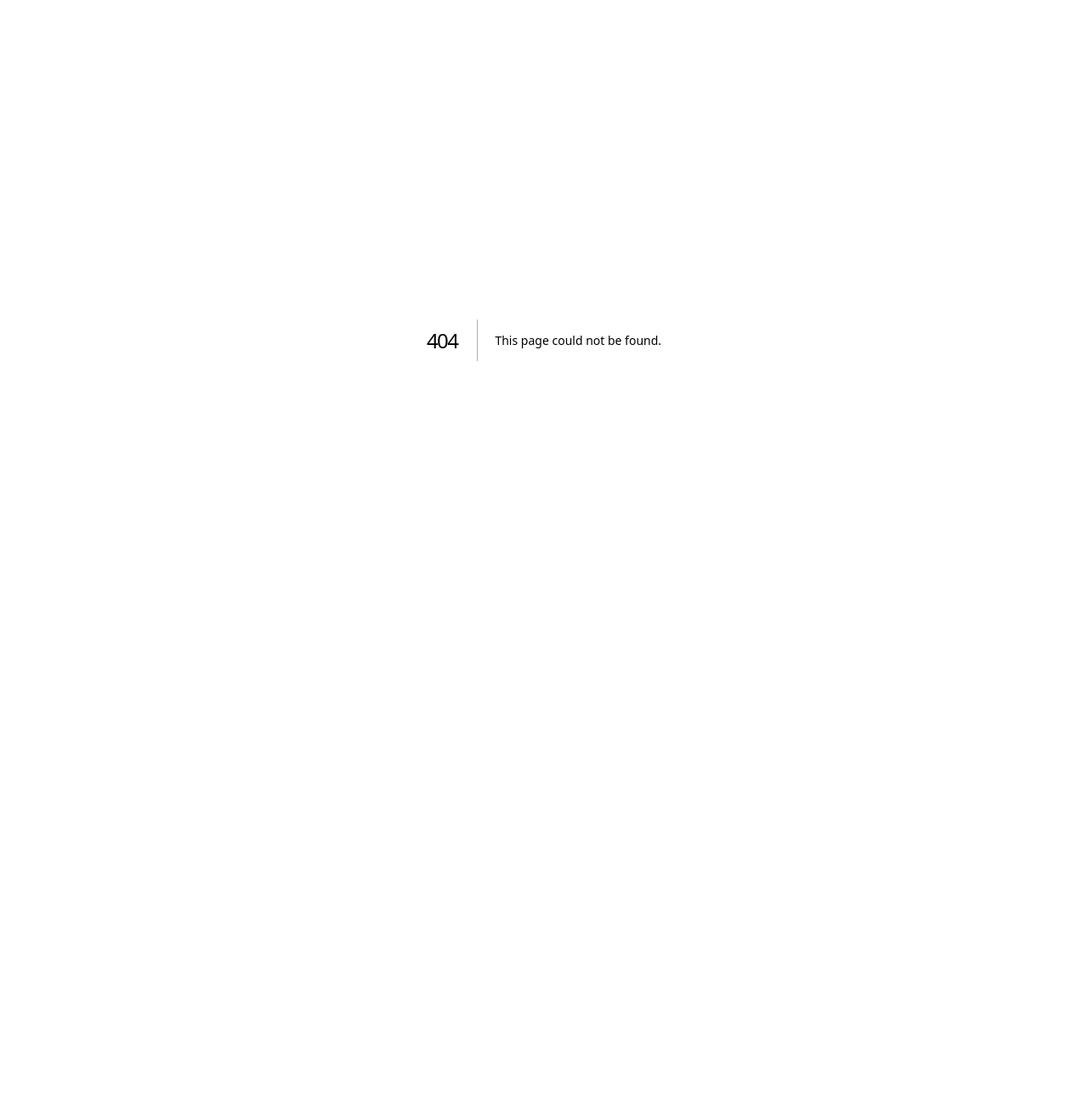
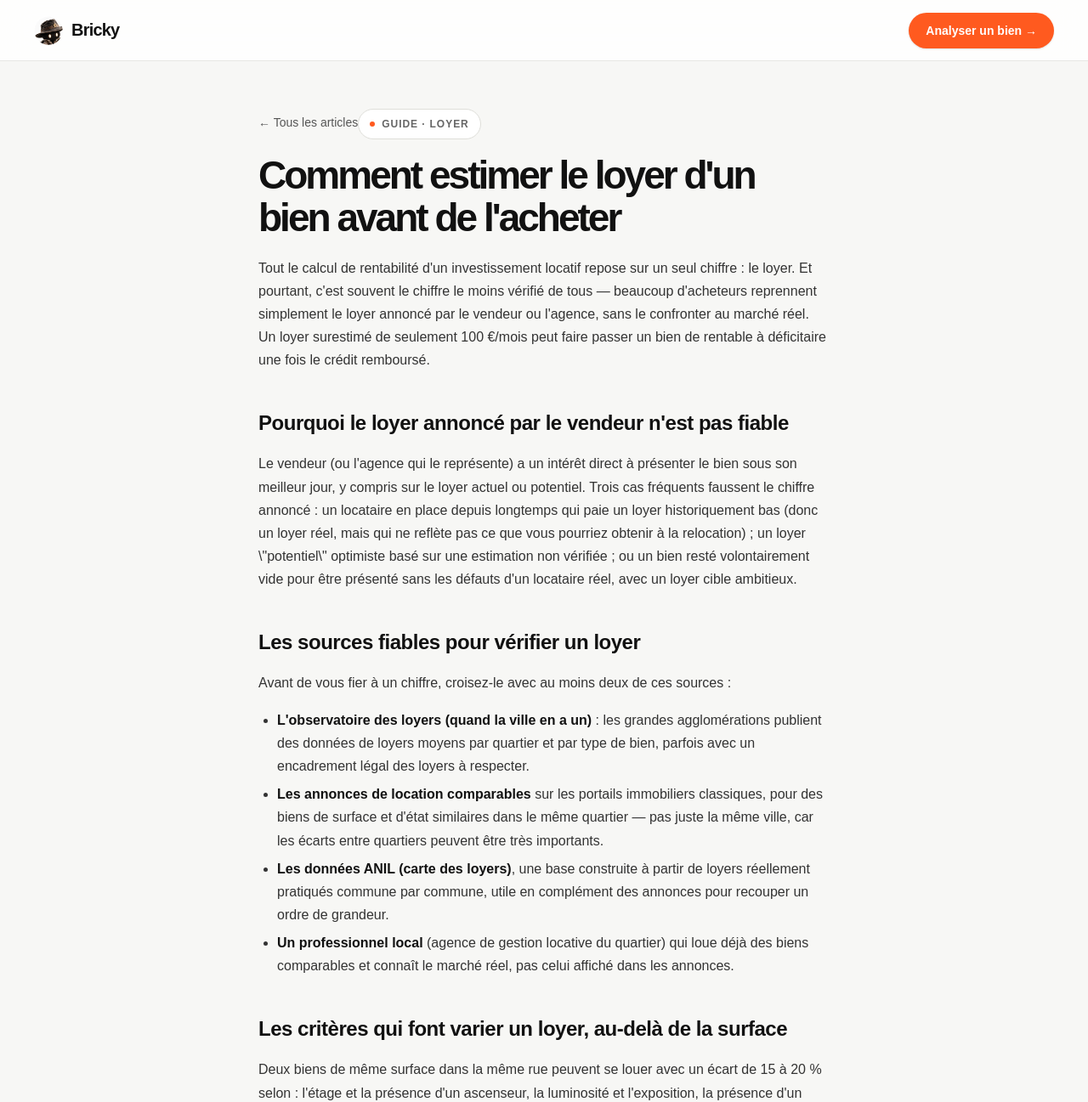
Before and after one commit to dreamsbuilding3-afk/BRICKY.AI, a Next.js app: page /blog/estimer-loyer-avant-achat in a window 1280 px wide. Before the commit this address had no page. Shown: the top 1297 px of the page at 85% size. Before the commit the page ends 800 px from the top, so only its background shows below. Built offline with nearby package versions, Linux system fonts and the light colour scheme.

Commit message:
Create page.tsx

```diff
--- /dev/null
+++ b/app/blog/estimer-loyer-avant-achat/page.tsx
@@ -0,0 +1,55 @@
+import type { Metadata } from "next";
+import Link from "next/link";
+
+export const metadata: Metadata = {
+  title: "Comment estimer le loyer d'un bien avant de l'acheter — Bricky",
+  description: "Un loyer surestimé de 100 € par mois peut transformer un bon investissement en gouffre. Voici comment estimer un loyer fiable avant de signer, sans se fier uniquement au vendeur.",
+};
+
+export default function Article() {
+  return (
+    <main className="page">
+      <nav className="nav">
+        <Link href="/" className="brand">
+          <img src="/mascot-avatar-round.png" alt="" className="brand-avatar" />
+          <span>Bricky</span>
+        </Link>
+        <Link href="/analyze" className="nav-cta">Analyser un bien →</Link>
+      </nav>
+      <article className="blog-article">
+        <Link href="/blog" className="blog-back">← Tous les articles</Link>
+        <span className="eyebrow">Guide · Loyer</span>
+        <h1>Comment estimer le loyer d'un bien avant de l'acheter</h1>
+
+        <p>Tout le calcul de rentabilité d'un investissement locatif repose sur un seul chiffre : le loyer. Et pourtant, c'est souvent le chiffre le moins vérifié de tous — beaucoup d'acheteurs reprennent simplement le loyer annoncé par le vendeur ou l'agence, sans le confronter au marché réel. Un loyer surestimé de seulement 100 €/mois peut faire passer un bien de rentable à déficitaire une fois le crédit remboursé.</p>
+
+        <h2>Pourquoi le loyer annoncé par le vendeur n'est pas fiable</h2>
+        <p>Le vendeur (ou l'agence qui le représente) a un intérêt direct à présenter le bien sous son meilleur jour, y compris sur le loyer actuel ou potentiel. Trois cas fréquents faussent le chiffre annoncé : un locataire en place depuis longtemps qui paie un loyer historiquement bas (donc un loyer réel, mais qui ne reflète pas ce que vous pourriez obtenir à la relocation) ; un loyer \"potentiel\" optimiste basé sur une estimation non vérifiée ; ou un bien resté volontairement vide pour être présenté sans les défauts d'un locataire réel, avec un loyer cible ambitieux.</p>
+
+        <h2>Les sources fiables pour vérifier un loyer</h2>
+        <p>Avant de vous fier à un chiffre, croisez-le avec au moins deux de ces sources :</p>
+        <ul>
+          <li><strong>L'observatoire des loyers (quand la ville en a un)</strong> : les grandes agglomérations publient des données de loyers moyens par quartier et par type de bien, parfois avec un encadrement légal des loyers à respecter.</li>
+          <li><strong>Les annonces de location comparables</strong> sur les portails immobiliers classiques, pour des biens de surface et d'état similaires dans le même quartier — pas juste la même ville, car les écarts entre quartiers peuvent être très importants.</li>
+          <li><strong>Les données ANIL (carte des loyers)</strong>, une base construite à partir de loyers réellement pratiqués commune par commune, utile en complément des annonces pour recouper un ordre de grandeur.</li>
+          <li><strong>Un professionnel local</strong> (agence de gestion locative du quartier) qui loue déjà des biens comparables et connaît le marché réel, pas celui affiché dans les annonces.</li>
+        </ul>
+
+        <h2>Les critères qui font varier un loyer, au-delà de la surface</h2>
+        <p>Deux biens de même surface dans la même rue peuvent se louer avec un écart de 15 à 20 % selon : l'étage et la présence d'un ascenseur, la luminosité et l'exposition, la présence d'un extérieur (balcon, terrasse), l'état de la cuisine et de la salle de bain, la performance énergétique du logement (un DPE F ou G devient de plus en plus difficile, voire impossible, à louer selon la réglementation en vigueur), et la proximité des transports en commun ou d'un centre-ville.</p>
+
+        <h2>Le risque spécifique de la vacance locative</h2>
+        <p>Un loyer élevé mais qui met six mois à trouver preneur ne vaut rien de plus qu'un loyer plus modeste loué immédiatement. Dans votre calcul de rentabilité, intégrez toujours une provision réaliste pour la vacance locative — un mois par an est une hypothèse raisonnable dans la plupart des marchés, davantage dans une zone où l'offre locative est abondante.</p>
+
+        <h2>Ce qu'il faut faire concrètement avant de signer</h2>
+        <p>Demandez systématiquement les quittances de loyer des 12 derniers mois si le bien est déjà loué — c'est la preuve la plus fiable de ce qui est réellement encaissé, bien plus fiable qu'une déclaration verbale. Si le bien est vide, comparez au moins trois annonces de location actives pour des biens comparables dans le même quartier avant de retenir un chiffre pour votre calcul de rentabilité.</p>
+
+        <div className="blog-cta">
+          <h3>Bricky estime le loyer automatiquement</h3>
+          <p>À partir de l'adresse d'un bien, Bricky croise plusieurs sources de données (dont la carte des loyers ANIL) pour vous donner une estimation de loyer fiable, même quand aucun loyer n'est encore annoncé.</p>
+          <Link href="/analyze" className="primary-button" style={{ display: "inline-flex", width: "auto", padding: "0 28px", textDecoration: "none", alignItems: "center", justifyContent: "center", minHeight: 50 }}>Analyser un bien gratuitement →</Link>
+        </div>
+      </article>
+    </main>
+  );
+}
```
